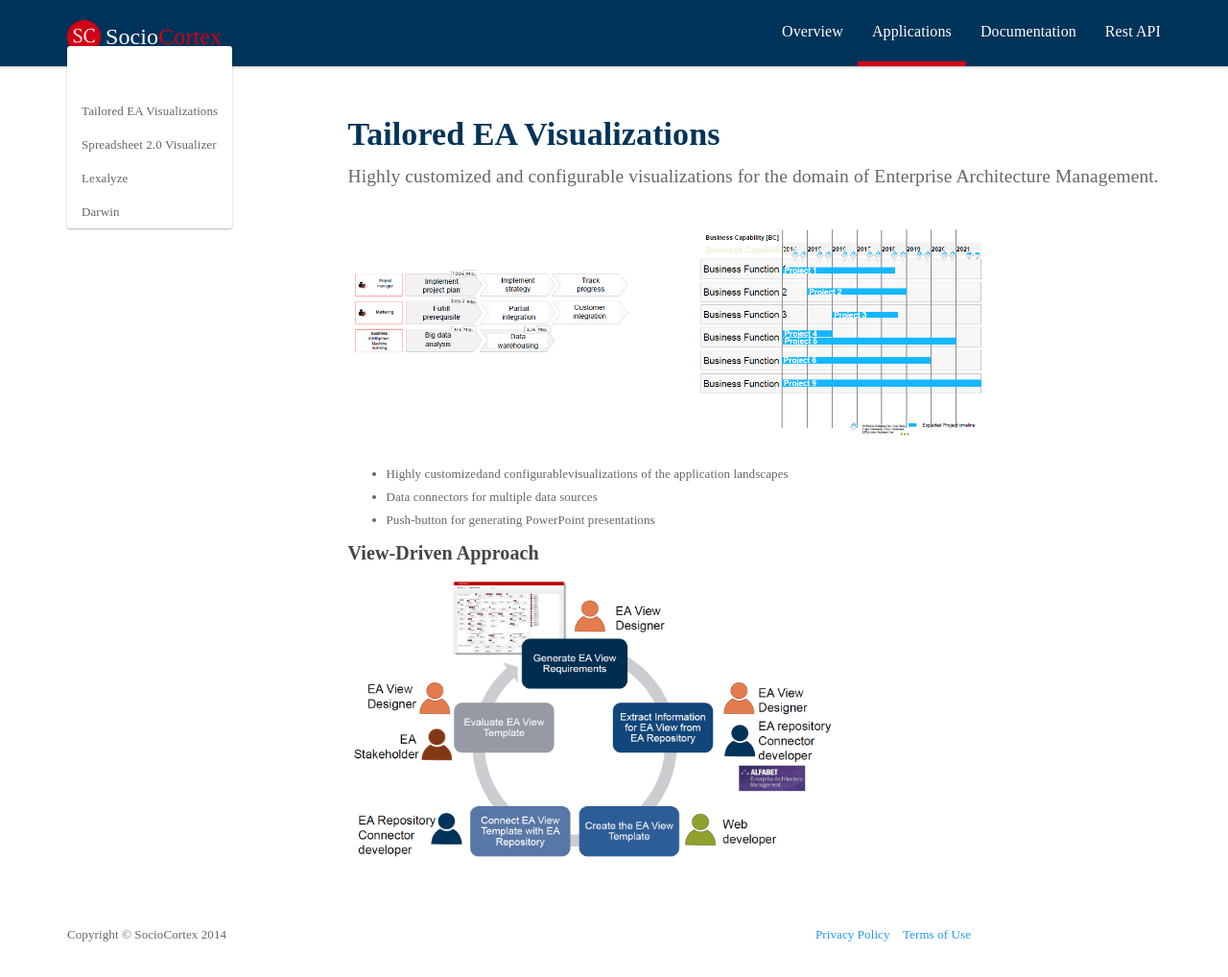
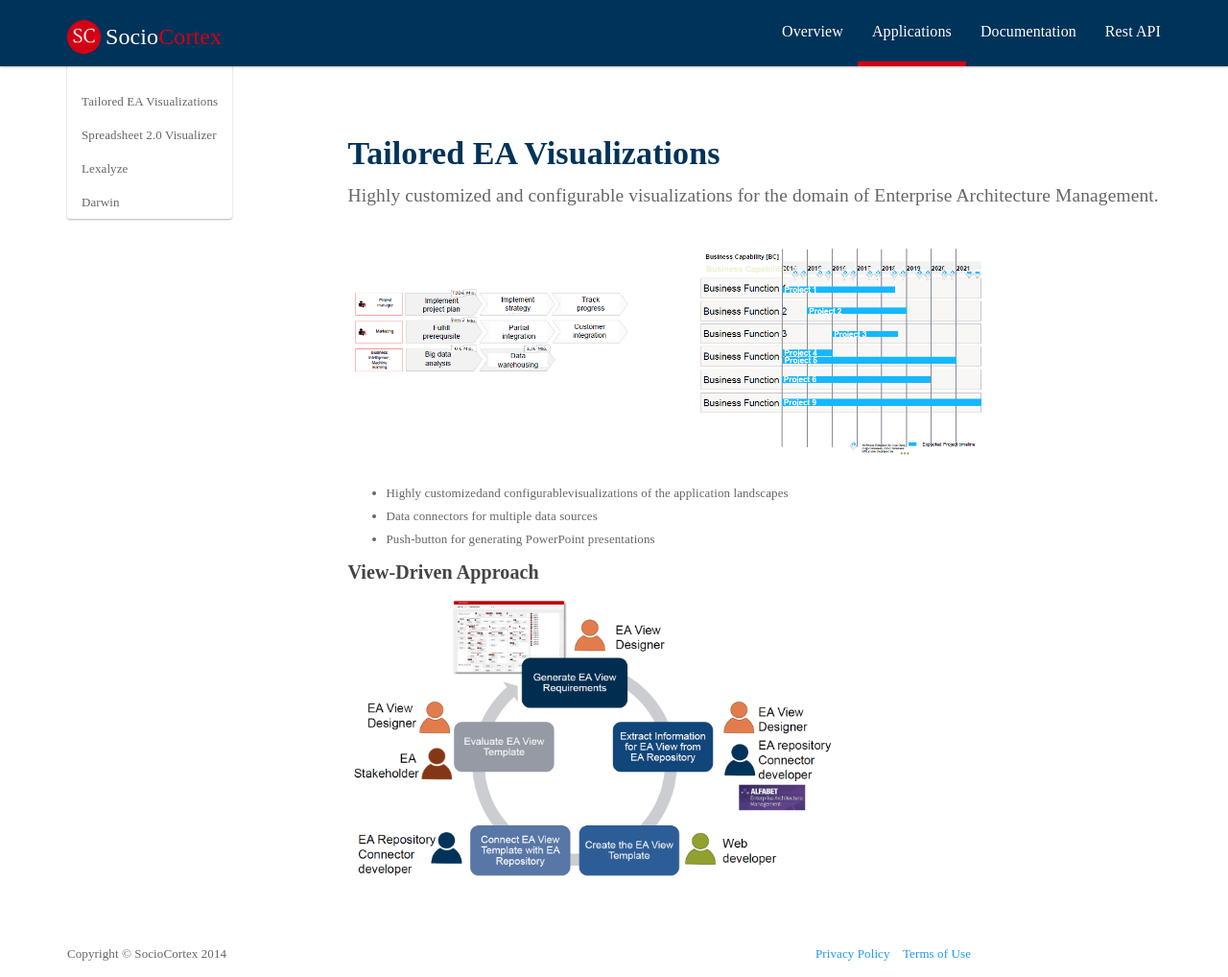
Before and after one commit to manoj5864/sociocortex, a Jekyll site: the page built from _posts/application/2015-10-04-tailoredea.md, in a window 1280 px wide and 1018 px high. Shown: the whole window at 96% size. Built offline with Jekyll 4.4.1, drawn with Linux system fonts in a browser that asks for light colours.

Commit message:
minor changes

```diff
--- a/_includes/css/main.css
+++ b/_includes/css/main.css
@@ -25,7 +25,7 @@
 
 .sidebar-nav{
     position: fixed;
-    z-index: 1030;
+    z-index: 1000;
 }
 
 .screenshot {
@@ -151,7 +151,7 @@
 
 .sidebar-nav .navbar .navbar-collapse {
     padding: 0;
-    margin-top: 50px;
+    margin-top: 40px;
     z-index: 1000;
     overflow-y: scroll;
     overflow-x: hidden;
@@ -178,5 +178,5 @@
     }
 
 .application {
-    margin-top: 50px;
+    margin-top: 70px;
 }
```
